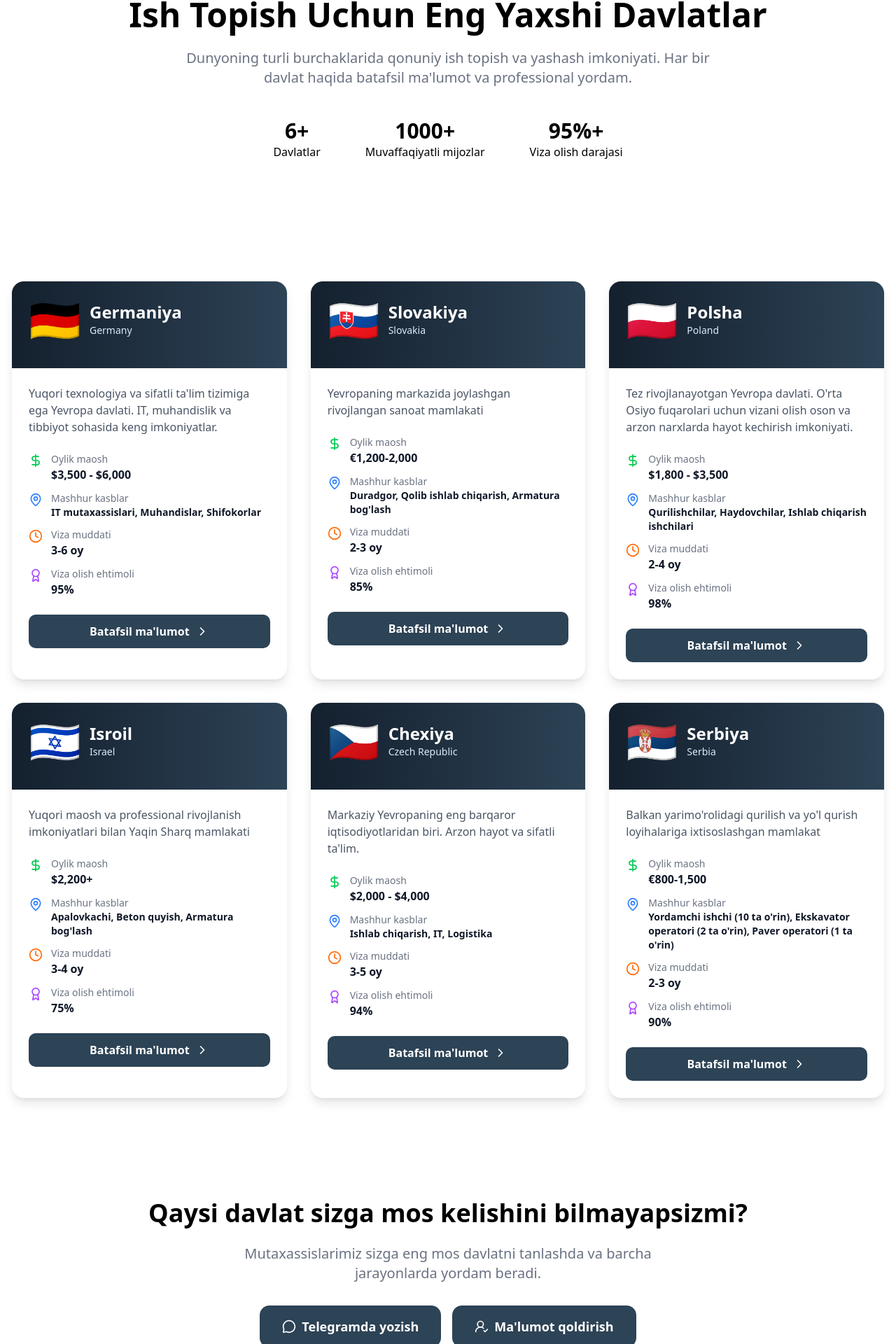
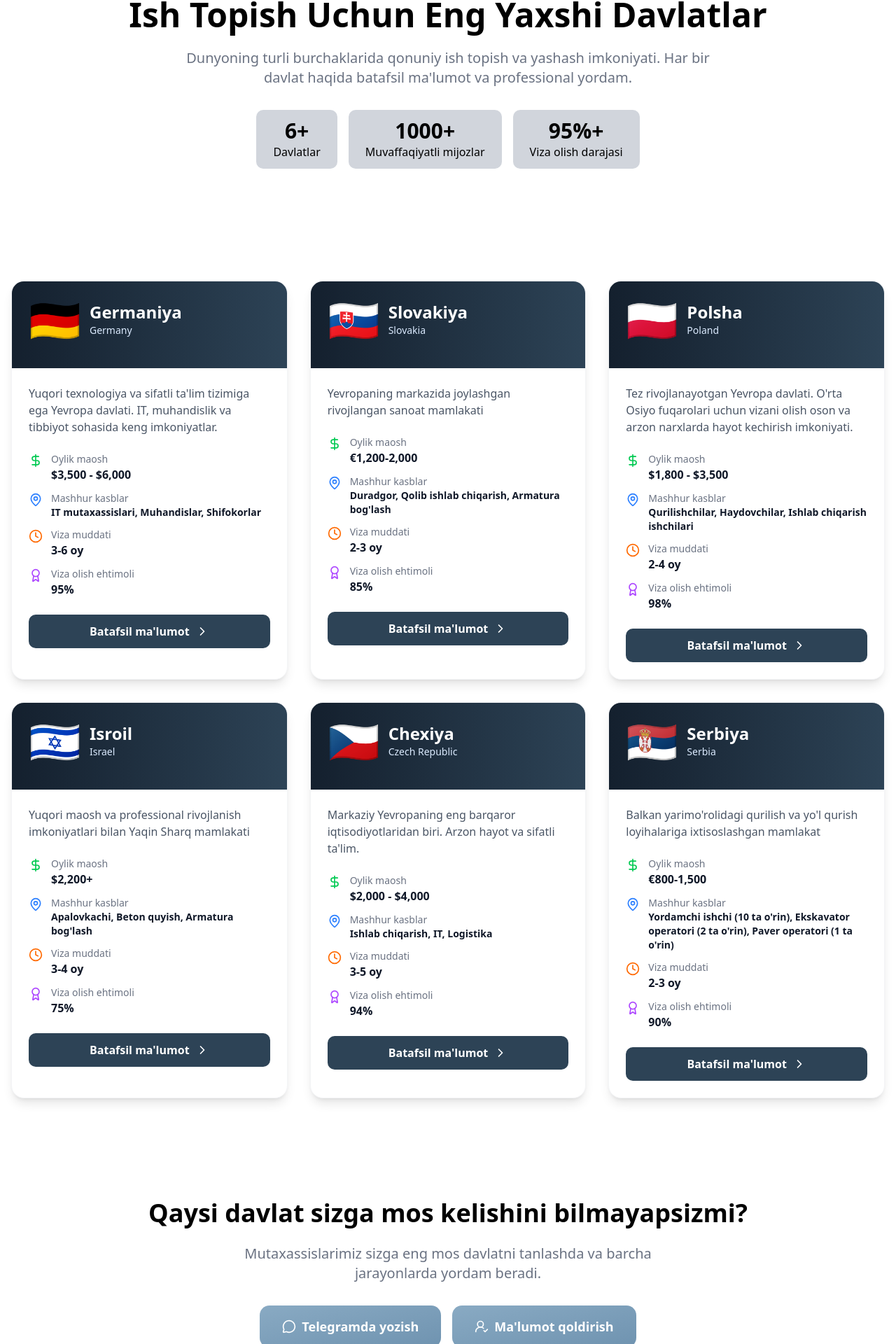
Before and after one commit to islome/migration, a Next.js app: page /countries in a window 1280 px wide. Shown: the part 159-2079 px from the top of the page at 70% size. Built offline with nearby package versions, Linux system fonts and the light colour scheme.

Commit message:
minor change improvements

```diff
--- a/app/about/guide/page.tsx
+++ b/app/about/guide/page.tsx
@@ -251,7 +251,7 @@ function StepCard({ step, index }: { step: (typeof steps)[0]; index: number }) {
           className="w-full flex items-center gap-4 p-6 text-left"
         >
           {/* Step number */}
-          <span className="text-3xl font-black text-gray-100 shrink-0 w-10 leading-none">
+          <span className="text-3xl font-black text-gray-500 shrink-0 w-10 leading-none">
             {step.number}
           </span>
 
--- a/app/countries/page.tsx
+++ b/app/countries/page.tsx
@@ -16,7 +16,7 @@ import Footer from "@/components/ui/footer";
 export default function CountriesPage() {
   const telegramLink = "https://t.me/BestGlobalizeNamangan";
   return (
-    <div className="min-h-screen bg-linear-to-br from-slate-50 to-blue-50">
+    <div className="min-h-screen bg-white">
       <header className="bg-white/80 backdrop-blur-md shadow-sm sticky top-0 z-50">
         <nav className="container mx-auto px-4 py-4 flex justify-between items-center">
           <Link href="/" className="flex items-center space-x-2">
@@ -74,15 +74,15 @@ export default function CountriesPage() {
           </p>
 
           <div className="flex flex-wrap justify-center gap-4 mt-8">
-            <div className="bg-white/50 backdrop-blur-sm rounded-lg px-6 py-3">
+            <div className="bg-gray-300 backdrop-blur-sm rounded-lg px-6 py-3">
               <p className="text-3xl font-bold">{countries.length}+</p>
               <p className="text-black">Davlatlar</p>
             </div>
-            <div className="bg-white/50 backdrop-blur-sm rounded-lg px-6 py-3">
+            <div className="bg-gray-300 backdrop-blur-sm rounded-lg px-6 py-3">
               <p className="text-3xl font-bold">1000+</p>
               <p className="text-black">Muvaffaqiyatli mijozlar</p>
             </div>
-            <div className="bg-white/50 backdrop-blur-sm rounded-lg px-6 py-3">
+            <div className="bg-gray-300 backdrop-blur-sm rounded-lg px-6 py-3">
               <p className="text-3xl font-bold">95%+</p>
               <p className="text-black">Viza olish darajasi</p>
             </div>
@@ -191,14 +191,14 @@ export default function CountriesPage() {
               href={telegramLink}
               target="_blank"
               rel="noopener noreferrer"
-              className="bg-[#2d4356] text-white px-8 py-4 rounded-xl hover:bg-white/10 transition-all duration-300 flex items-center gap-2 text-lg font-semibold justify-center"
+              className="bg-linear-to-br from-[#89aac3] to-[#6f93b0] text-white px-8 py-4 rounded-xl hover:bg-white/10 transition-all duration-300 flex items-center gap-2 text-lg font-semibold justify-center"
             >
               <MessageCircle className="w-5 h-5" />
               Telegramda yozish
             </a>
             <Link
               href="/register"
-              className="bg-[#2d4356] text-white px-8 py-4 rounded-xl hover:bg-white/10 transition-all duration-300 flex items-center gap-2 text-lg font-semibold justify-center"
+              className="bg-linear-to-br from-[#89aac3] to-[#6f93b0] text-white px-8 py-4 rounded-xl hover:bg-white/10 transition-all duration-300 flex items-center gap-2 text-lg font-semibold justify-center"
             >
               <UserRoundCheck className="w-5 h-5" />
               Ma'lumot qoldirish
```
